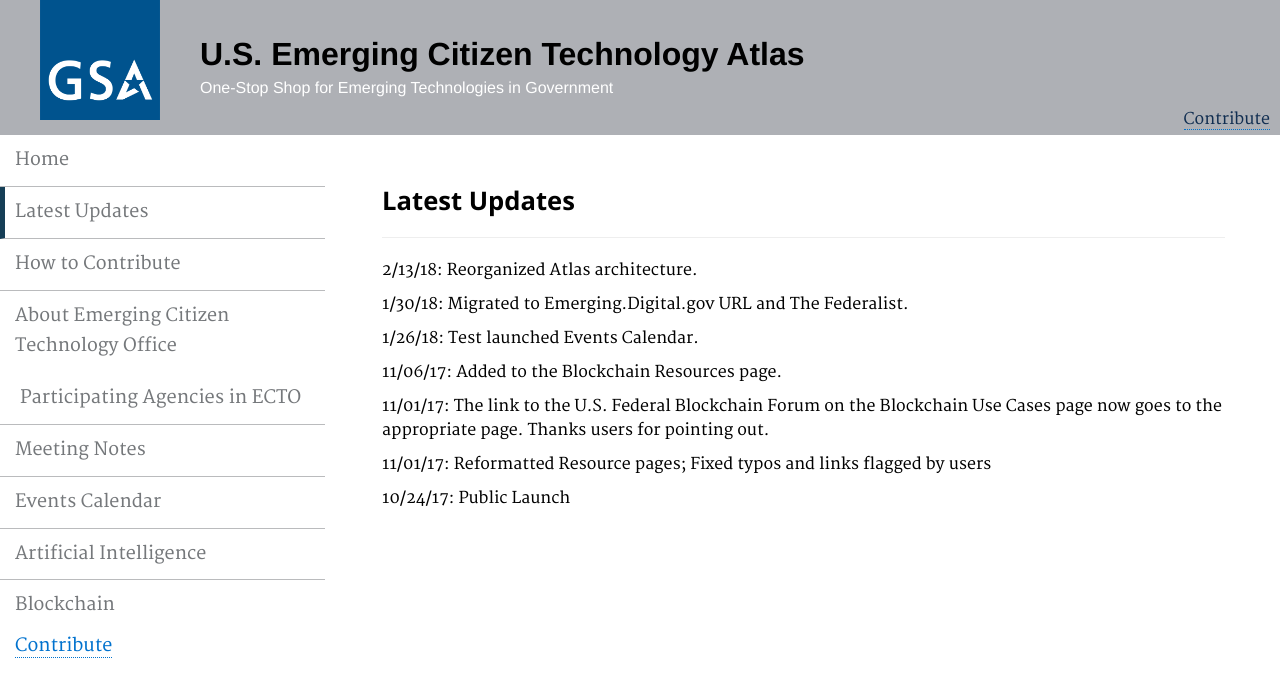
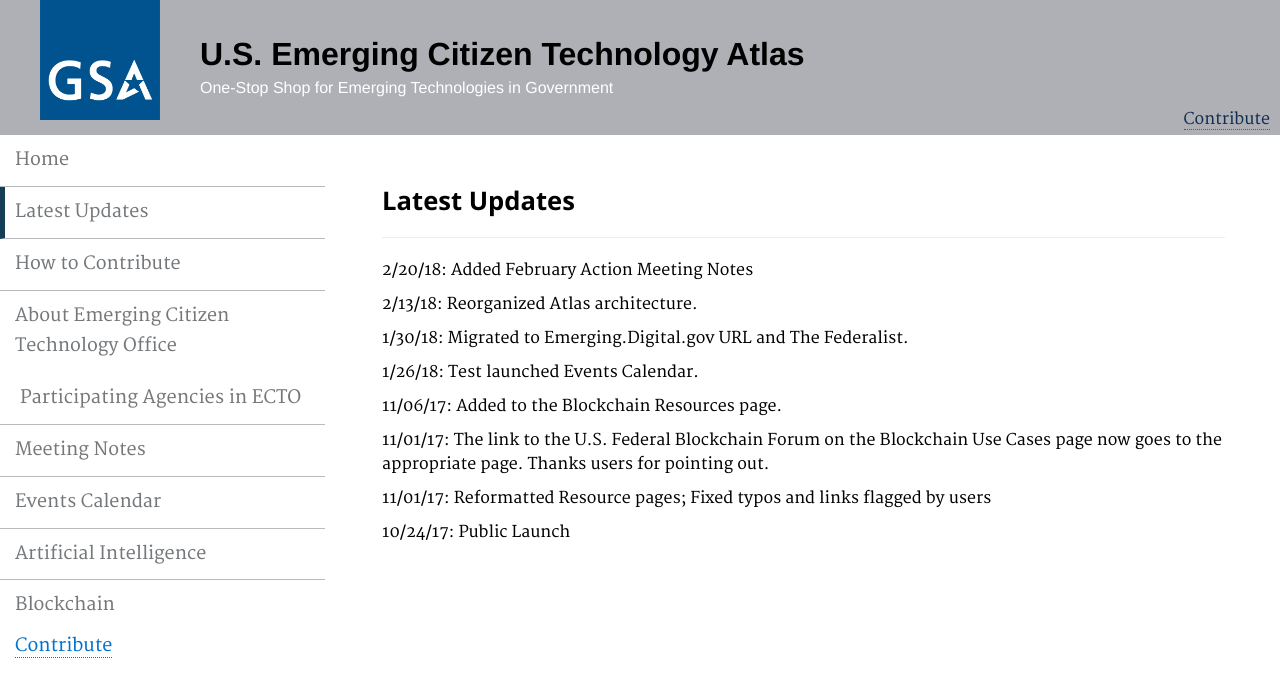
Before and after one commit to GSA/emerging-technology-atlas, a Jekyll site: the page built from pages/updates.md, in a window 1280 px wide. Shown: the top 697 px of the page. Built offline with Jekyll 4.4.1, drawn with Linux system fonts in a browser that asks for light colours.

Commit message:
Update updates.md

```diff
--- a/pages/updates.md
+++ b/pages/updates.md
@@ -9,7 +9,8 @@ description: ""
 
 ***
 
-2/13/18: Reorganized Atlas architecture.
+2/20/18: Added February Action Meeting Notes
+<p> 2/13/18: Reorganized Atlas architecture.
 <p>1/30/18: Migrated to Emerging.Digital.gov URL and The Federalist.
 <p>1/26/18: Test launched Events Calendar.
 <p> 11/06/17: Added to the Blockchain Resources page.
```
